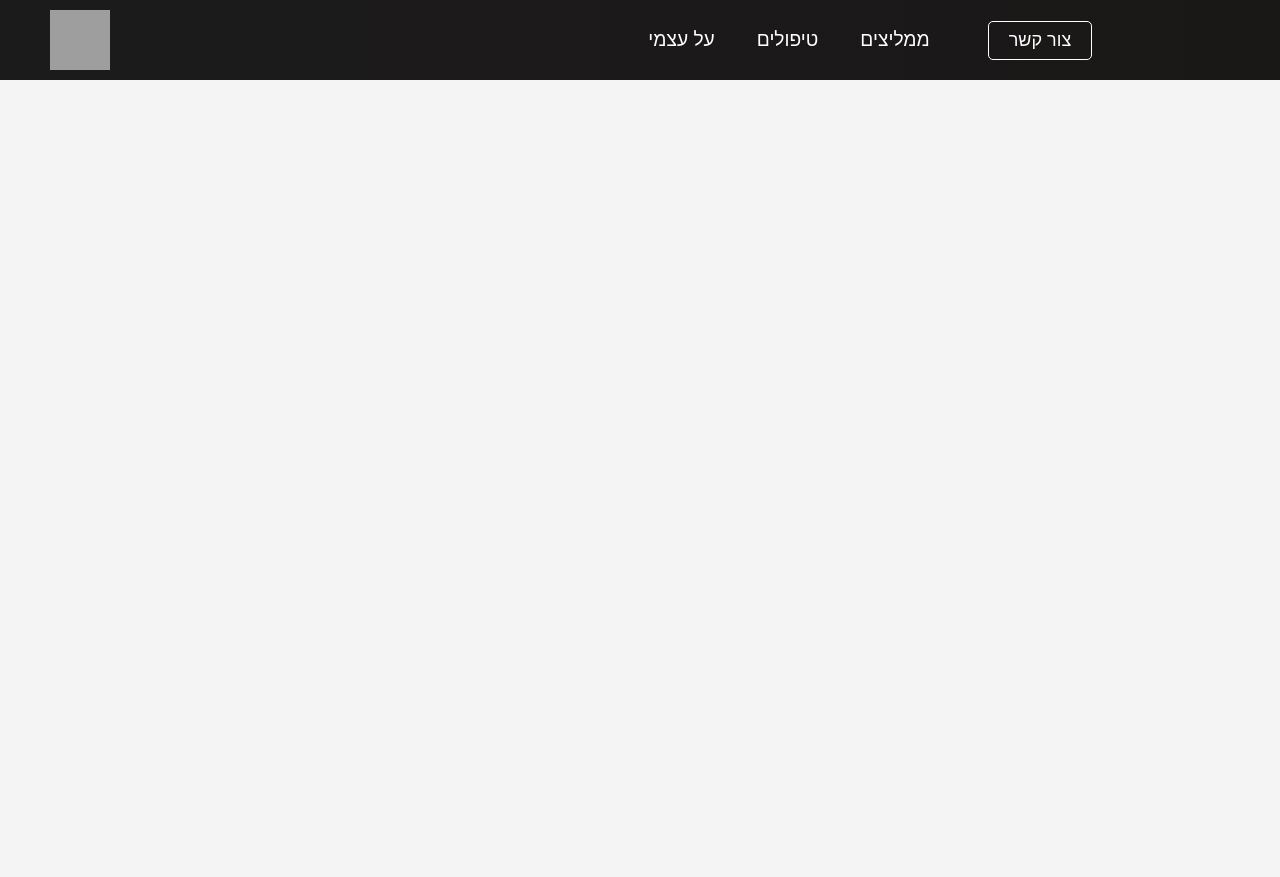
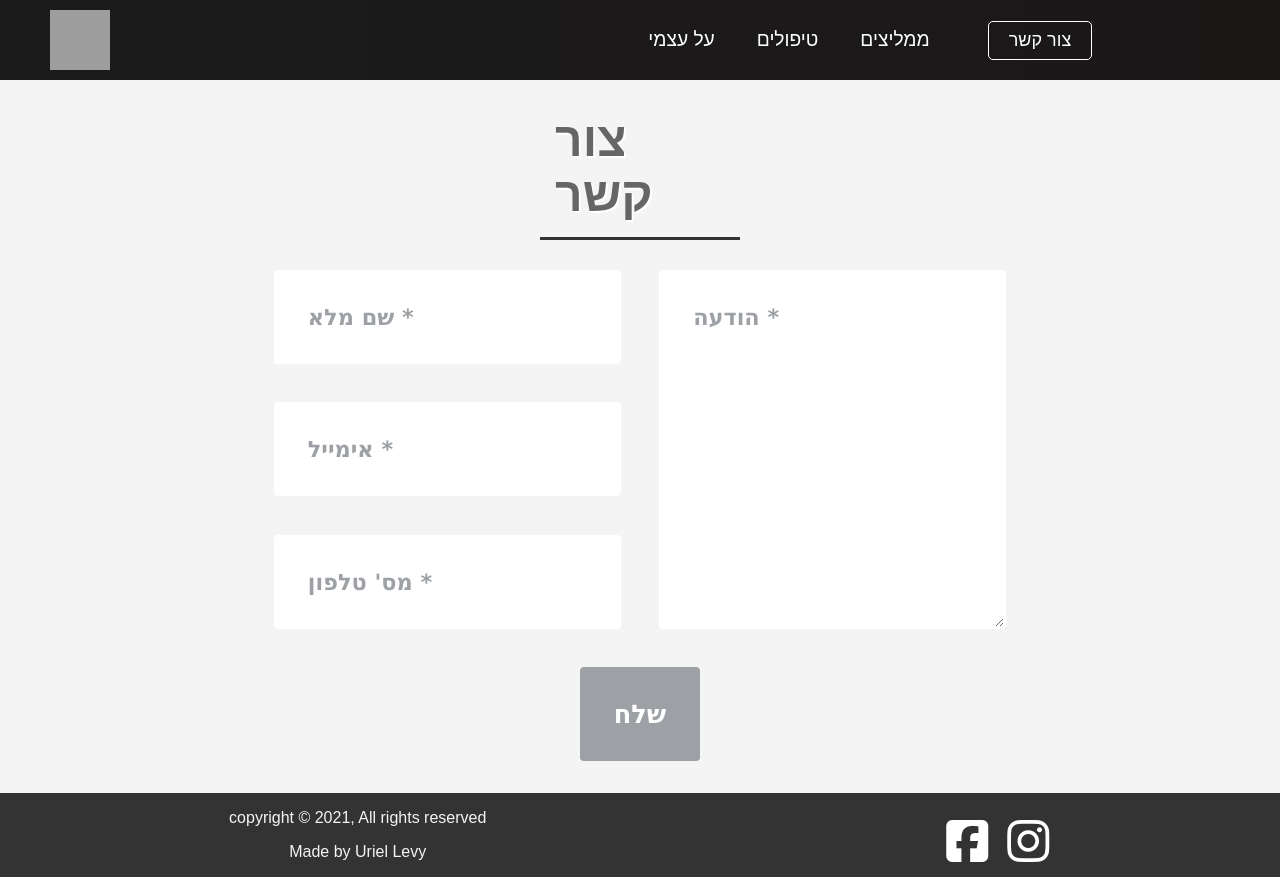
Before and after one commit to uriellevy/nir-toledano-massage-therapist-web, a React (Create React App) app: page /contact in a window 1280 px wide. Before the commit the page ends 800 px from the top, so only its background shows below. Built offline with nearby package versions, Linux system fonts and the light colour scheme; grey boxes are pictures that could not be loaded; a web font is replaced by a local one.

Commit message:
contact page added

```diff
--- a/src/App.js
+++ b/src/App.js
@@ -6,6 +6,7 @@ import Home from "./components/pages/Home";
 import About from "./components/pages/About";
 import Services from "./components/pages/Services";
 import Testimonials from "./components/pages/Testimonials";
+import Contact from "./components/pages/Contact";
 
 function App() {
   return (
@@ -17,6 +18,7 @@ function App() {
           <Route path="/about" exact component={About} />
           <Route path="/services" exact component={Services} />
           <Route path="/testimonials" exact component={Testimonials} />
+          <Route path="/contact" exact component={Contact} />
         </Switch>
       </Router>
     </>
--- /dev/null
+++ b/src/components/pages/Contact.css
@@ -0,0 +1,100 @@
+.contact-container {
+  max-width: 1140px;
+  margin: 0 auto;
+  padding: 2rem 2rem;
+  display: flex;
+  flex-direction: column;
+  align-items: center;
+}
+
+.contact-container h1 {
+  color: #666;
+  font-size: 3rem;
+  margin-bottom: 30px;
+  border-bottom: 3px solid #333;
+  width: 200px;
+  text-shadow: 1px 1px 0 #fff, 2px 2px 0 #fff;
+  padding: 0 15px 15px 15px;
+}
+
+.services-container > h1 {
+  font-size: 3rem;
+  /* background-color: #333; */
+
+  color: #333;
+}
+
+/* Form */
+
+.form-control {
+  width: 100%;
+  margin-bottom: 1.6rem;
+  padding: 2rem;
+  border-radius: 4px;
+  border: none;
+  font-size: 1.4rem;
+  border: 2px solid transparent;
+  font-family: Verdana, Arial, sans-serif;
+}
+
+.form-control::placeholder {
+  color: #9da1a5;
+  font-weight: bold;
+}
+
+.message {
+  resize: vertical;
+  min-height: 15rem;
+}
+
+.form-control:focus,
+.message:focus {
+  outline: none;
+  border: 2px solid #fec810;
+}
+
+.contact-btn {
+  background-color: #9da1a5;
+  color: #fff;
+  width: auto;
+  font-size: 1.6rem;
+  font-weight: bold;
+  text-transform: uppercase;
+  text-align: center;
+  display: block;
+  padding: 0 2rem;
+  margin: 0 auto;
+  cursor: pointer;
+}
+
+.contact-btn:hover {
+  background-color: #fec810;
+}
+
+.contact-btn:active {
+  box-shadow: 0px 0px 0px 4px rgba(254, 209, 54, 0.6);
+}
+
+@media (min-width: 700px) {
+  form {
+    display: grid;
+    grid-gap: 2.4rem;
+    grid-template-columns: 1fr 1fr;
+    grid-template-rows: repeat(4, 1fr);
+  }
+
+  .form-control {
+    width: auto;
+    margin: 0;
+  }
+
+  .message {
+    grid-column: 2;
+    grid-row: 1 / span 3;
+  }
+
+  .contact-btn {
+    justify-self: center;
+    grid-column: span 2;
+  }
+}
--- /dev/null
+++ b/src/components/pages/Contact.js
@@ -0,0 +1,81 @@
+import React from "react";
+import Footer from "../Footer";
+import "./Contact.css";
+import emailjs from "emailjs-com";
+
+const Contact = () => {
+  function sendEmail(e) {
+    e.preventDefault();
+
+    emailjs
+      .sendForm(
+        "gmail",
+        "template_qq54n6u",
+        e.target,
+        "user_crcSLVsR3W2BhTJ0IJTYF"
+      )
+      .then(
+        (result) => {
+          console.log(result.text);
+        },
+        (error) => {
+          console.log(error.text);
+        }
+      );
+    e.target.reset();
+  }
+
+  return (
+    <>
+      <div>
+        <div className="contact-container">
+          <h1>צור קשר</h1>
+          <div className="form">
+            <form onSubmit={sendEmail}>
+              <input
+                className="form-control"
+                name="name"
+                type="text"
+                id="name"
+                aria-label="Name"
+                placeholder="שם מלא *"
+                required
+              />
+              <input
+                className="form-control"
+                name="email"
+                type="email"
+                id="mail"
+                aria-label="Email"
+                placeholder="אימייל *"
+                required
+              />
+              <input
+                className="form-control"
+                type="tel"
+                id="tel"
+                aria-label="Phone Number"
+                placeholder="מס' טלפון *"
+                required
+              />
+              <textarea
+                className="message form-control"
+                name="message"
+                id="msg"
+                aria-label="Message"
+                placeholder="הודעה *"
+                required
+              ></textarea>
+              <button type="submit" className="contact-btn  form-control">
+                שלח
+              </button>
+            </form>
+          </div>
+        </div>
+      </div>
+      <Footer />
+    </>
+  );
+};
+
+export default Contact;
```
